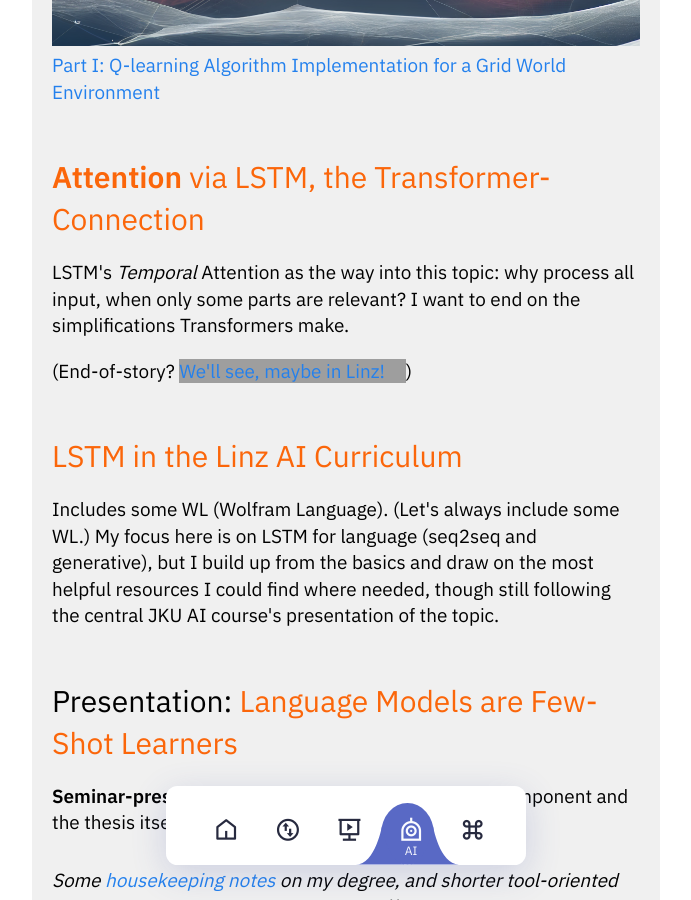
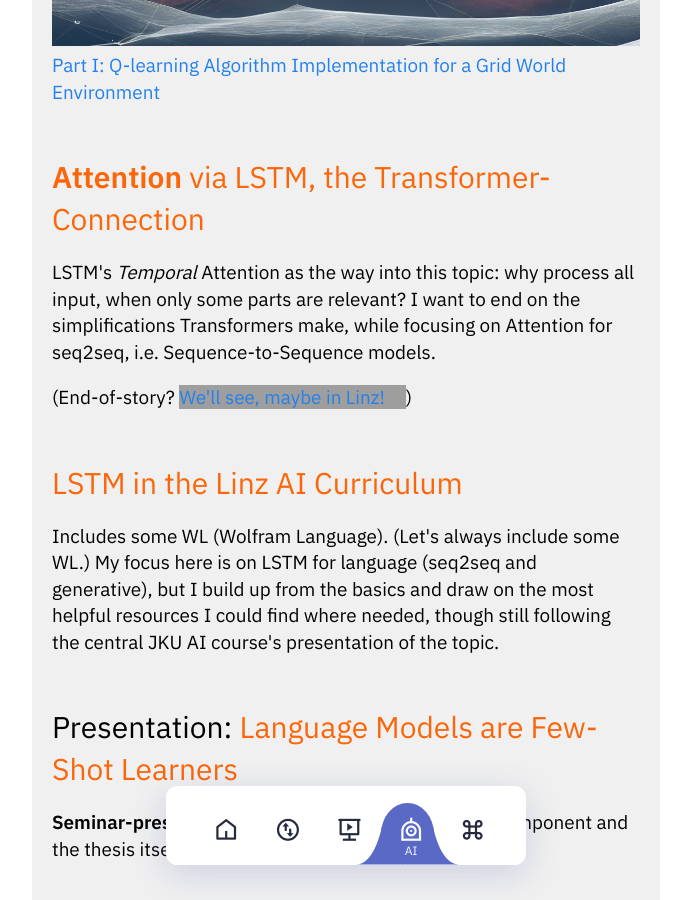
Before and after one commit to heseltime/heseltime.github.io, a Jekyll site: the page built from pages/rDai.md, in a window 1280 px wide and 900 px high, scrolled down 710 px, cut to the strip 0-900 px from the top of the window. Shown: the whole strip, without its empty margins (294-985 px from the left). Built offline with Jekyll 4.4.1, drawn with Linux system fonts in a browser that asks for light colours; grey boxes are pictures that could not be loaded.

Commit message:
Update overview

```diff
--- a/pages/rDai.md
+++ b/pages/rDai.md
@@ -18,7 +18,7 @@ feedformat: none
         </li>
         <li>
             <h3><a href="#attn"><b>Attention</b> via LSTM, the Transformer-Connection</a></h3>
-            <p>LSTM's <i>Temporal</i> Attention as the way into this topic: why process all input, when only some parts are relevant? I want to end on the simplifications Transformers make. </p>
+            <p>LSTM's <i>Temporal</i> Attention as the way into this topic: why process all input, when only some parts are relevant? I want to end on the simplifications Transformers make, while focusing on Attention for seq2seq, i.e. Sequence-to-Sequence models. </p>
             <p>(End-of-story? <a href="https://www.nx-ai.com/">We'll see, maybe in Linz!</a>)</p>
         </li>
         <li>
```
